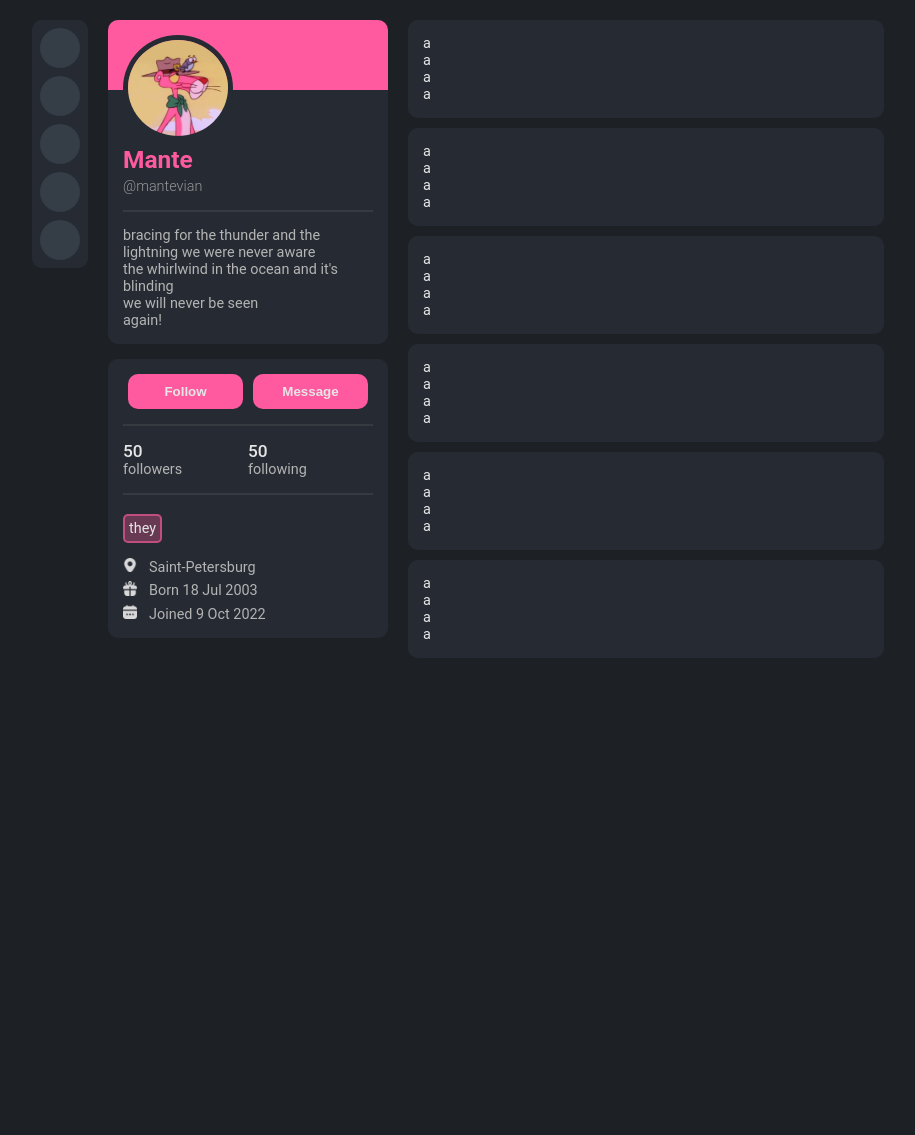
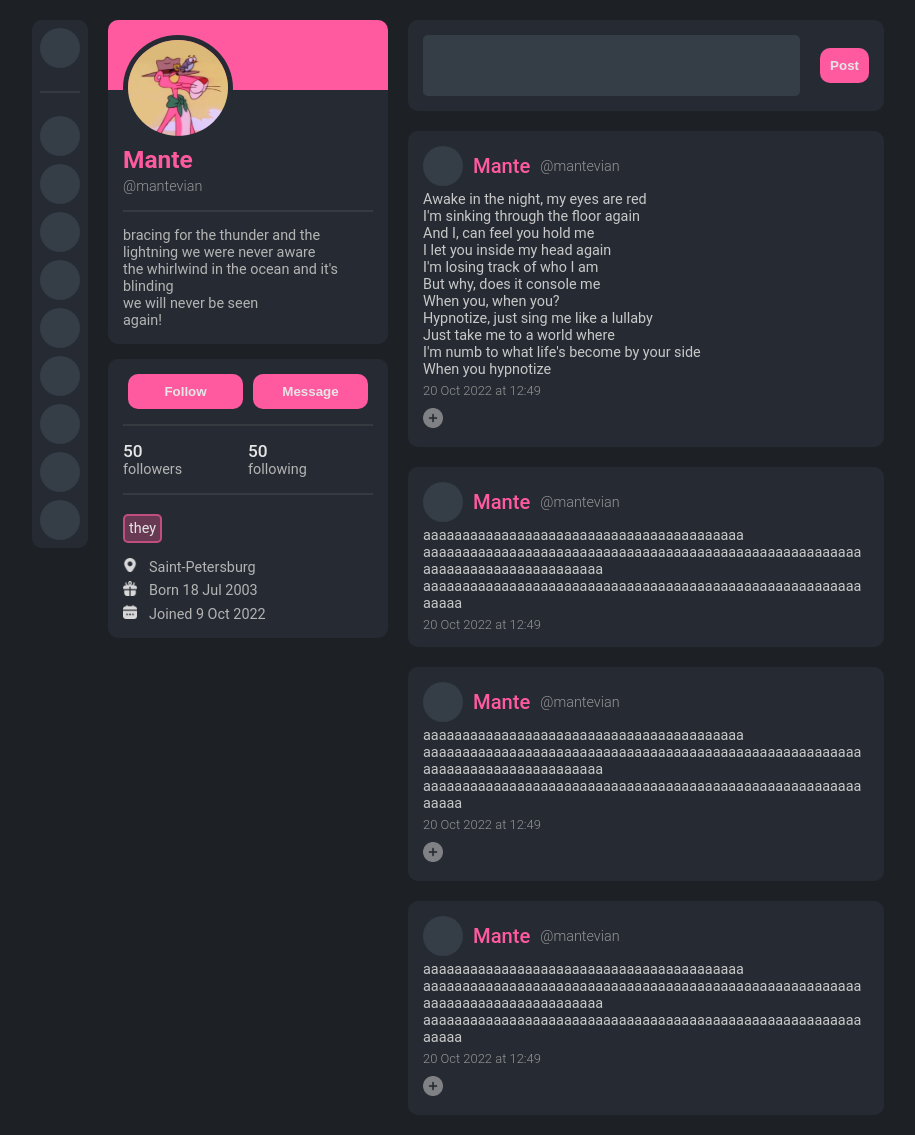
Before and after one commit to mantevian/chat_app, a PHP site: page / in a window 1280 px wide. Shown: the part 50-1185 px from the top of the page, without its empty margins (182-1097 px from the left). Run offline with PHP 8.4, Linux system fonts and the light colour scheme.

Commit message:
more updates

```diff
--- a/index.html
+++ b/index.html
@@ -28,54 +28,58 @@
 	<div id="main">
 		<input id="burger-checkbox" type="checkbox" />
 
-		<div id="nav" class="generic-block">
-			<div class="nav-line">
-				<a class="nav-button">
+		<div id="nav">
+			<div id="nav-inner" class="generic-block">
+				<div class="nav-line">
+					<a class="nav-button"></a>
+					<div class="nav-username">My profile</div>
+				</div>
 
-				</a>
+				<div class="generic-block-divider"></div>
 
-				<div class="nav-username">
-					My profile
+				<div class="nav-line">
+					<a class="nav-button"></a>
+					<div class="nav-username">Username</div>
 				</div>
-			</div>
 
-			<div class="nav-line">
-				<a class="nav-button">
+				<div class="nav-line">
+					<a class="nav-button"></a>
+					<div class="nav-username">Username</div>
+				</div>
 
-				</a>
+				<div class="nav-line">
+					<a class="nav-button"></a>
+					<div class="nav-username">Username</div>
+				</div>
 
-				<div class="nav-username">
-					Username
+				<div class="nav-line">
+					<a class="nav-button"></a>
+					<div class="nav-username">Username</div>
 				</div>
-			</div>
 
-			<div class="nav-line">
-				<a class="nav-button">
+				<div class="nav-line">
+					<a class="nav-button"></a>
+					<div class="nav-username">Username</div>
+				</div>
 
-				</a>
+				<div class="nav-line">
+					<a class="nav-button"></a>
+					<div class="nav-username">Username</div>
+				</div>
 
-				<div class="nav-username">
-					Username
+				<div class="nav-line">
+					<a class="nav-button"></a>
+					<div class="nav-username">Username</div>
 				</div>
-			</div>
 
-			<div class="nav-line">
-				<a class="nav-button">
+				<div class="nav-line">
+					<a class="nav-button"></a>
+					<div class="nav-username">Username</div>
+				</div>
 
-				</a>
-
-				<div class="nav-username">
-					Username
-				</div>
-			</div>
-
-			<div class="nav-line">
-				<a class="nav-button">
-
-				</a>
-
-				<div class="nav-username">
-					Username
+				<div class="nav-line">
+					<a class="nav-button"></a>
+					<div class="nav-username">Username</div>
 				</div>
 			</div>
 		</div>
@@ -161,28 +165,90 @@
 			</div>
 
 			<div id="profile-posts">
-				<div class="post generic-block">
-					a<br>a<br>a<br>a<br>
+				<div id="create-post" class="generic-block">
+					<textarea rows="3"></textarea>
+					<button>Post</button>
 				</div>
 
 				<div class="post generic-block">
-					a<br>a<br>a<br>a<br>
+					<a class="post-heading">
+						<div class="post-avatar"></div>
+						<div class="post-author-name">Mante</div>
+						<div class="post-author-tag">@mantevian</div>
+					</a>
+					<div class="post-text">
+						Awake in the night, my eyes are red<br>
+						I'm sinking through the floor again<br>
+						And I, can feel you hold me<br>
+						I let you inside my head again<br>
+						I'm losing track of who I am<br>
+						But why, does it console me<br>
+						When you, when you?<br>
+						Hypnotize, just sing me like a lullaby<br>
+						Just take me to a world where<br>
+						I'm numb to what life's become by your side<br>
+						When you hypnotize<br>
+					</div>
+					<div class="post-timestamp">
+						20 Oct 2022 at 12:49
+					</div>
+					<div class="post-reactions">
+						<div class="add-reaction-button">
+							<img src="assets/add.png" />
+						</div>
+					</div>
 				</div>
 
 				<div class="post generic-block">
-					a<br>a<br>a<br>a<br>
+					<a class="post-heading">
+						<div class="post-avatar"></div>
+						<div class="post-author-name">Mante</div>
+						<div class="post-author-tag">@mantevian</div>
+					</a>
+					<div class="post-text">
+						aaaaaaaaaaaaaaaaaaaaaaaaaaaaaaaaaaaaaaaaa<br>aaaaaaaaaaaaaaaaaaaaaaaaaaaaaaaaaaaaaaaaaaaaaaaaaaaaaaaaaaaaaaaaaaaaaaaaaaaaaaa<br>aaaaaaaaaaaaaaaaaaaaaaaaaaaaaaaaaaaaaaaaaaaaaaaaaaaaaaaaaaaaa
+					</div>
+					<div class="post-timestamp">
+						20 Oct 2022 at 12:49
+					</div>
 				</div>
 
 				<div class="post generic-block">
-					a<br>a<br>a<br>a<br>
+					<a class="post-heading">
+						<div class="post-avatar"></div>
+						<div class="post-author-name">Mante</div>
+						<div class="post-author-tag">@mantevian</div>
+					</a>
+					<div class="post-text">
+						aaaaaaaaaaaaaaaaaaaaaaaaaaaaaaaaaaaaaaaaa<br>aaaaaaaaaaaaaaaaaaaaaaaaaaaaaaaaaaaaaaaaaaaaaaaaaaaaaaaaaaaaaaaaaaaaaaaaaaaaaaa<br>aaaaaaaaaaaaaaaaaaaaaaaaaaaaaaaaaaaaaaaaaaaaaaaaaaaaaaaaaaaaa
+					</div>
+					<div class="post-timestamp">
+						20 Oct 2022 at 12:49
+					</div>
+					<div class="post-reactions">
+						<div class="add-reaction-button">
+							<img src="assets/add.png" />
+						</div>
+					</div>
 				</div>
 
 				<div class="post generic-block">
-					a<br>a<br>a<br>a<br>
-				</div>
-
-				<div class="post generic-block">
-					a<br>a<br>a<br>a<br>
+					<a class="post-heading">
+						<div class="post-avatar"></div>
+						<div class="post-author-name">Mante</div>
+						<div class="post-author-tag">@mantevian</div>
+					</a>
+					<div class="post-text">
+						aaaaaaaaaaaaaaaaaaaaaaaaaaaaaaaaaaaaaaaaa<br>aaaaaaaaaaaaaaaaaaaaaaaaaaaaaaaaaaaaaaaaaaaaaaaaaaaaaaaaaaaaaaaaaaaaaaaaaaaaaaa<br>aaaaaaaaaaaaaaaaaaaaaaaaaaaaaaaaaaaaaaaaaaaaaaaaaaaaaaaaaaaaa
+					</div>
+					<div class="post-timestamp">
+						20 Oct 2022 at 12:49
+					</div>
+					<div class="post-reactions">
+						<div class="add-reaction-button">
+							<img src="assets/add.png" />
+						</div>
+					</div>
 				</div>
 			</div>
 		</div>
--- a/style.css
+++ b/style.css
@@ -3,9 +3,11 @@
 	--background-secondary: rgb(38, 43, 51);
 	--background-semi-light: rgb(44, 51, 60);
 	--background-light: rgb(53, 61, 71);
+	--background-lighter: rgb(56, 66, 79);
 
 	--white: rgb(230, 230, 230);
 	--light-gray: rgb(180, 180, 180);
+	--very-light-gray: rgb(200, 200, 200);
 	--gray: rgb(150, 150, 150);
 
 	--gray-15: rgb(150, 150, 150, 0.15);
@@ -55,6 +57,28 @@
 	border-radius: 10px;
 }
 
+/* ----- SCROLLBAR ----- */
+
+::-webkit-scrollbar {
+	width: 5px;
+}
+
+::-webkit-scrollbar-track {
+	background: none;
+}
+
+::-webkit-scrollbar-thumb {
+	background: var(--background-light);
+}
+
+::-webkit-scrollbar-thumb:hover {
+	background: var(--background-lighter);
+}
+
+* {
+	scrollbar-color: var(--background-lighter) transparent;
+}
+
 /* ----- HEADER ----- */
 
 #header {
@@ -65,8 +89,8 @@
 
 	max-height: 20px;
 
-	display: grid;
-	grid-template-columns: 1fr 1fr;
+	display: flex;
+	justify-content: space-between;
 
 	background-color: var(--background-light);
 	border-radius: 0px 0px 10px 10px;
@@ -103,9 +127,15 @@
 	height: calc(100% - 60px);
 }
 
-/* ----- LEFT LIST ----- */
+/* ----- LEFT LIST (NAV) ----- */
 
 #nav {
+	overflow-y: scroll;
+	margin: 0;
+	height: calc(100% - 10px);
+}
+
+#nav-inner {
 	padding: 8px;
 	display: flex;
 	flex-direction: column;
@@ -150,15 +180,7 @@
 	margin-bottom: 5px;
 }
 
-@media screen and (width > 800px) {
-	#profile-info,
-	#profile-posts {
-		max-height: calc(100% - 10px);
-		overflow-y: scroll;
-	}
-}
-
-/* ----- LEFT PROFILE TAB ----- */
+/* ----- FIRST PROFILE TAB ----- */
 
 #profile-main-block {
 	padding: 0;
@@ -207,6 +229,8 @@
 #user-bio {
 	color: var(--light-gray);
 }
+
+/* ----- SECOND PROFILE TAB ----- */
 
 #profile-secondary-block {
 	color: var(--light-gray);
@@ -258,13 +282,108 @@
 	margin-right: 1ch;
 }
 
+/* ----- POSTS TAB ----- */
+
+#create-post {
+	display: flex;
+	align-items: center;
+	gap: 20px;
+}
+
+#create-post > textarea {
+	resize: none;
+	background-color: var(--background-light);
+	border: none;
+	border-radius: 5px;
+	width: 100%;
+
+	padding: 5px;
+	font-size: 1rem;
+	color: var(--very-light-gray);
+	font: inherit;
+}
+
+#create-post > textarea:focus {
+	outline: none;
+	caret-color: var(--white);
+}
+
+#profile-posts {
+	display: flex;
+	flex-direction: column;
+}
+
+.post {
+	display: inline-block;
+	max-width: 100%;
+	overflow-wrap: anywhere;
+	color: var(--very-light-gray);
+}
+
+.post-heading {
+	display: flex;
+	gap: 10px;
+	align-items: center;
+	margin-bottom: 5px;
+}
+
+.post-avatar {
+	display: block;
+	width: 40px;
+	height: 40px;
+	background-color: var(--background-light);
+	border-radius: 100%;
+}
+
+.post-author-name {
+	font-size: 1.4em;
+	font-weight: 500;
+	color: var(--accent);
+}
+
+.post-author-tag {
+	font-size: 1em;
+	color: var(--gray);
+	font-weight: 300;
+}
+
+.post-timestamp {
+	font-size: 0.9em;
+	font-weight: 300;
+	color: var(--gray);
+	display: flex;
+	align-items: center;
+	margin-top: 5px;
+}
+
+.post-reactions {
+	margin-top: 10px;
+	display: flex;
+	gap: 5px;
+}
+
+.add-reaction-button {
+	opacity: 0.5;
+}
+
+.post-reactions img {
+	width: 20px;
+}
+
+@media screen and (width > 800px) {
+	#profile-info,
+	#profile-posts {
+		max-height: calc(100% - 10px);
+		overflow-y: scroll;
+	}
+}
+
 @media screen and (width <= 800px) {
 	body {
 		margin: 0;
 	}
 
 	#header {
-		grid-template-columns: 1fr 1fr 1fr;
 		margin: 0;
 	}
 
@@ -285,8 +404,7 @@
 		left: -100vw;
 
 		margin: 0;
-		padding-top: 80px;
-		padding-left: 25px;
+		padding: 0;
 
 		transition: transform 0.5s ease-in-out;
 
@@ -295,6 +413,12 @@
 
 		background-color: var(--background-semi-light);
 		border-radius: 0px 10px 10px 0px;
+	}
+
+	#nav-inner {
+		background-color: var(--background-semi-light);
+		padding: 80px 25px;
+		margin: 0;
 	}
 
 	#burger-checkbox:checked ~ #nav {
@@ -313,7 +437,7 @@
 		margin: 5px;
 		grid-template-columns: none;
 		height: 100%;
-		overflow: scroll;
+		overflow-y: scroll;
 	}
 
 	#profile-info {
```
Also changed, not shown: assets/add.png (added).
